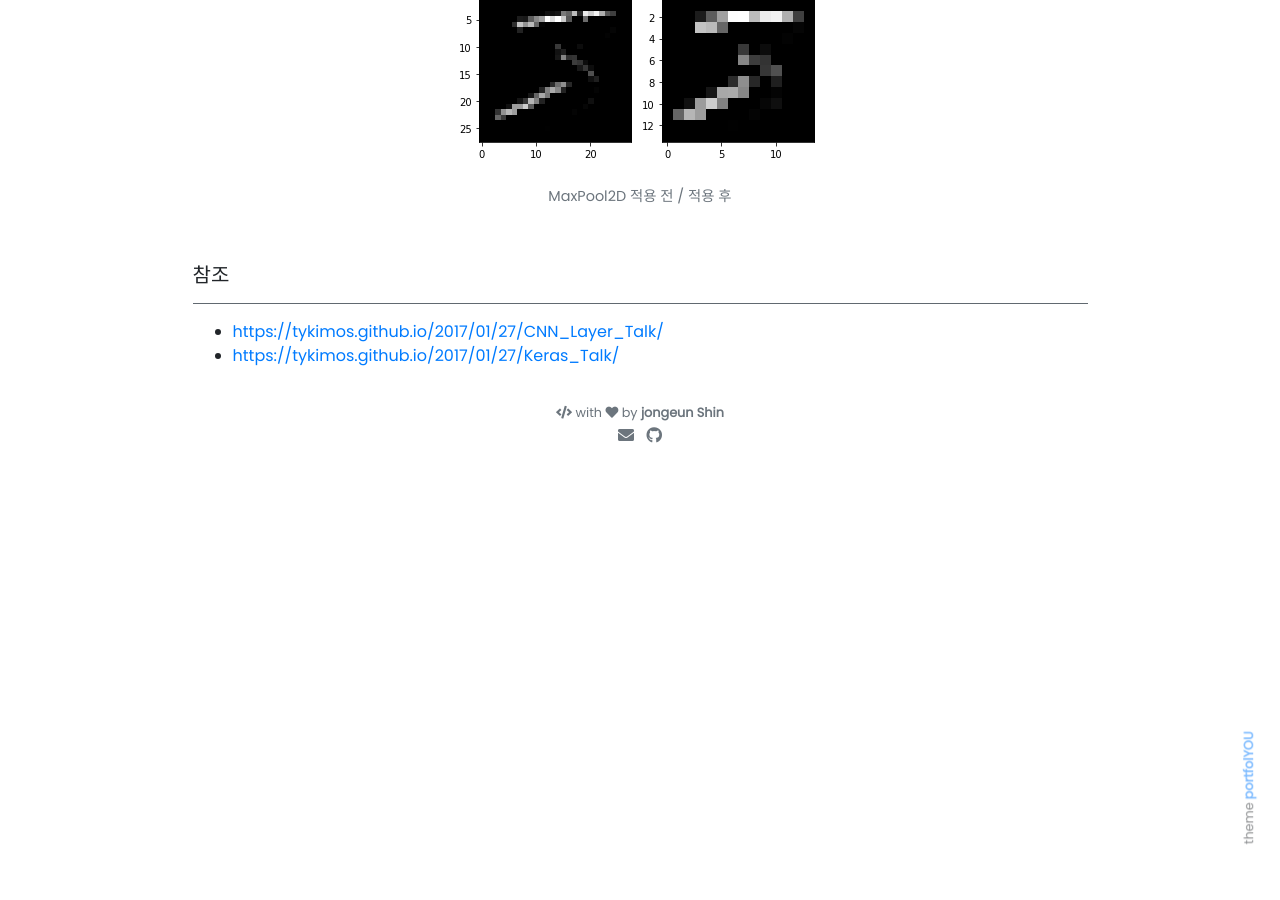
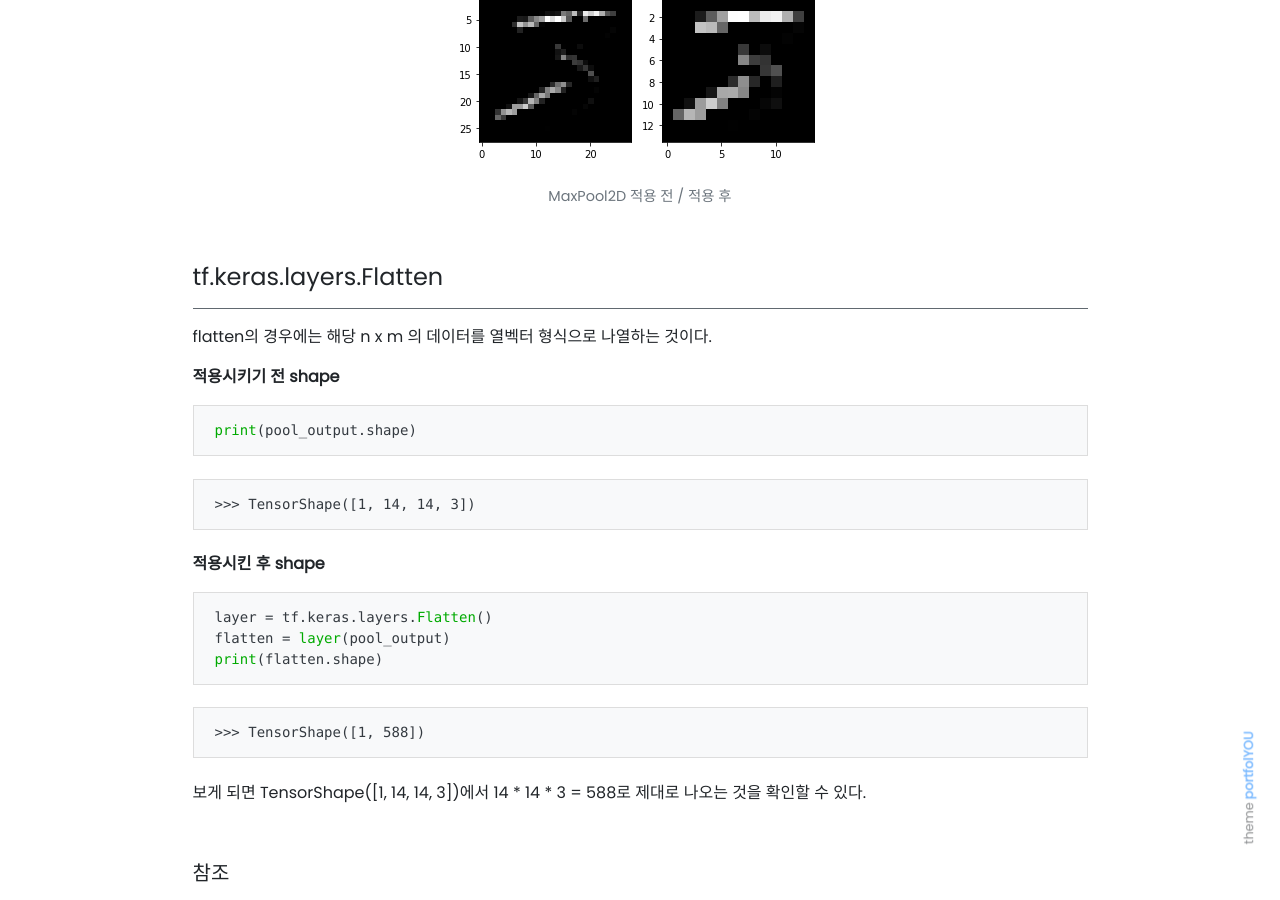
Before and after one commit to jongeunShin95/jongeunshin95.github.io, a Jekyll site: the page built from _posts/2020-05-22-tf-keras-layer.md, in a window 1280 px wide and 900 px high, scrolled down 6135 px. Built offline with Jekyll 4.4.1, drawn with Linux system fonts in a browser that asks for light colours; nearby versions of some CDN libraries; our own code applies the rules of GitHub Pages for plain Markdown files; comment, search, counter and statistics services are not loaded; before the commit the page ends 6599 px from its top, so only the background shows below that; some of the changed text lies outside the part shown.

Commit message:
Update tf.keras.layer/tf.keras.layers.Flatten

````diff
--- a/_posts/2020-05-22-tf-keras-layer.md
+++ b/_posts/2020-05-22-tf-keras-layer.md
@@ -214,6 +214,32 @@ plt.show()
 
 <br>
 
+#### tf.keras.layers.Flatten
+
+---
+
+flatten의 경우에는 해당 n x m 의 데이터를 열벡터 형식으로 나열하는 것이다.
+
+**적용시키기 전 shape**
+```python
+print(pool_output.shape)
+```
+
+    >>> TensorShape([1, 14, 14, 3])
+
+**적용시킨 후 shape**
+```python
+layer = tf.keras.layers.Flatten()
+flatten = layer(pool_output)
+print(flatten.shape)
+```
+
+    >>> TensorShape([1, 588])
+
+보게 되면 TensorShape([1, 14, 14, 3])에서 14 * 14 * 3 = 588로 제대로 나오는 것을 확인할 수 있다.
+
+<br>
+
 ##### 참조
 
 ---
````
